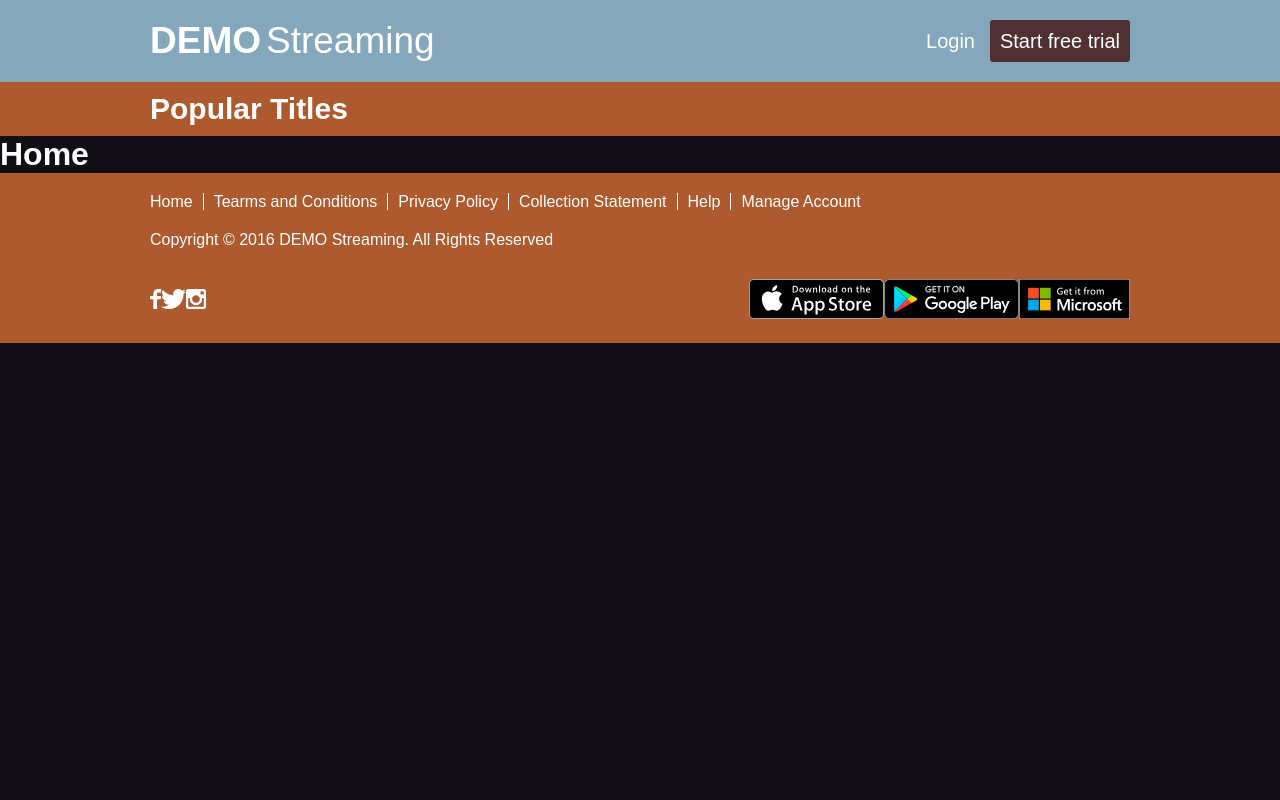
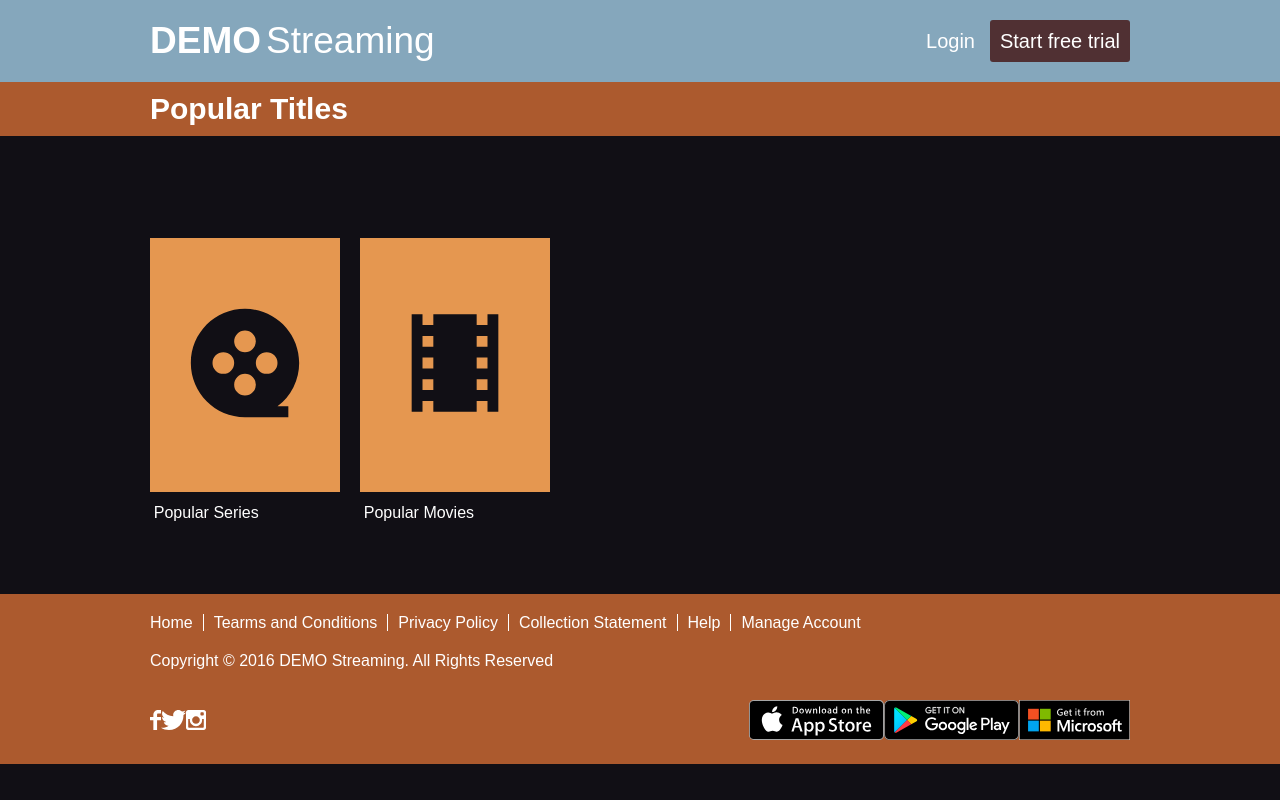
Before and after one commit to uroge/react-coding-challenge, a React (Create React App) app: page / in a window 1280 px wide. Built offline with nearby package versions, Linux system fonts and the light colour scheme.

Commit message:
Create home page and style it

```diff
--- a/src/pages/Home/Home.jsx
+++ b/src/pages/Home/Home.jsx
@@ -1,8 +1,28 @@
 import React from 'react';
 import './Home.scss';
 
+import { RiMovie2Fill } from 'react-icons/ri';
+import { MdLocalMovies } from 'react-icons/md';
+
+import { Link } from 'react-router-dom';
+
 const Home = () => {
-    return <h1>Home</h1>;
+    return (
+        <div className="home">
+            <Link to="/series">
+                <div className="home__card">
+                    <RiMovie2Fill className="home__icon" />
+                    <p>Popular Series</p>
+                </div>
+            </Link>
+            <Link to="/movies">
+                <div className="home__card">
+                    <MdLocalMovies className="home__icon" />
+                    <p>Popular Movies</p>
+                </div>
+            </Link>
+        </div>
+    );
 }
 
 export default Home;
--- a/src/pages/Home/Home.scss
+++ b/src/pages/Home/Home.scss
@@ -0,0 +1,34 @@
+@import "../../sass/base/variables";
+
+.home {
+  min-height: 57.2vh;
+  display: flex;
+  align-items: center;
+  padding: 2rem 15rem;
+
+  &__card {
+    background-color: $color-orange-light;
+    padding: 6rem 3rem;
+    margin-right: 2rem;
+    position: relative;
+
+    &:hover {
+      background-color: $color-orange;
+      cursor: pointer;
+    }
+
+    p {
+      text-align: center;
+      position: absolute;
+      top: 105%;
+      left: 2%;
+      color: $color-white;
+      text-decoration: none;
+    }
+  }
+
+  &__icon {
+    font-size: 13rem;
+    color: $color-dark;
+  }
+}
```
Also changed, not shown: 1 other file (tests, documents, lock files or other folders).
